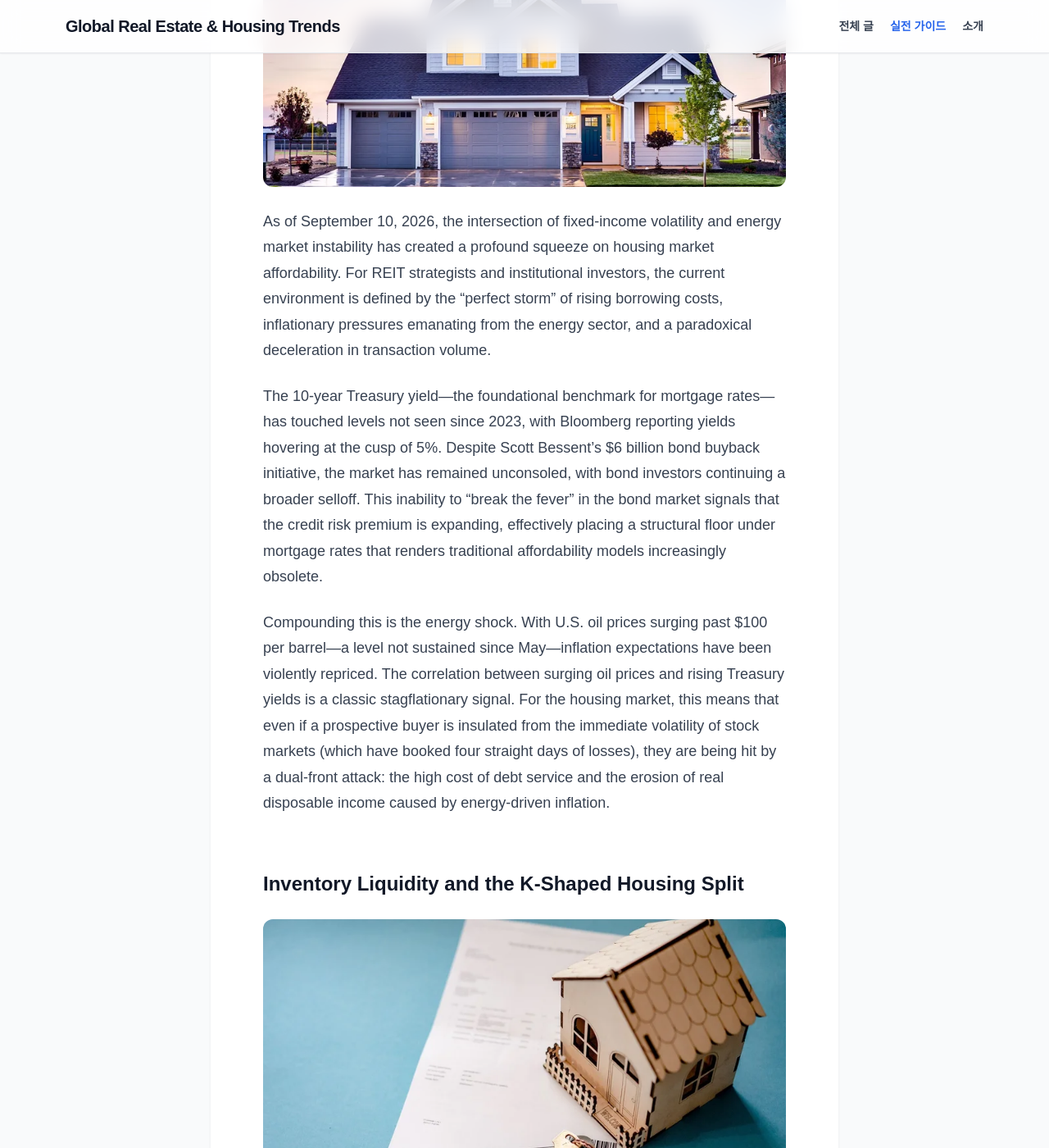
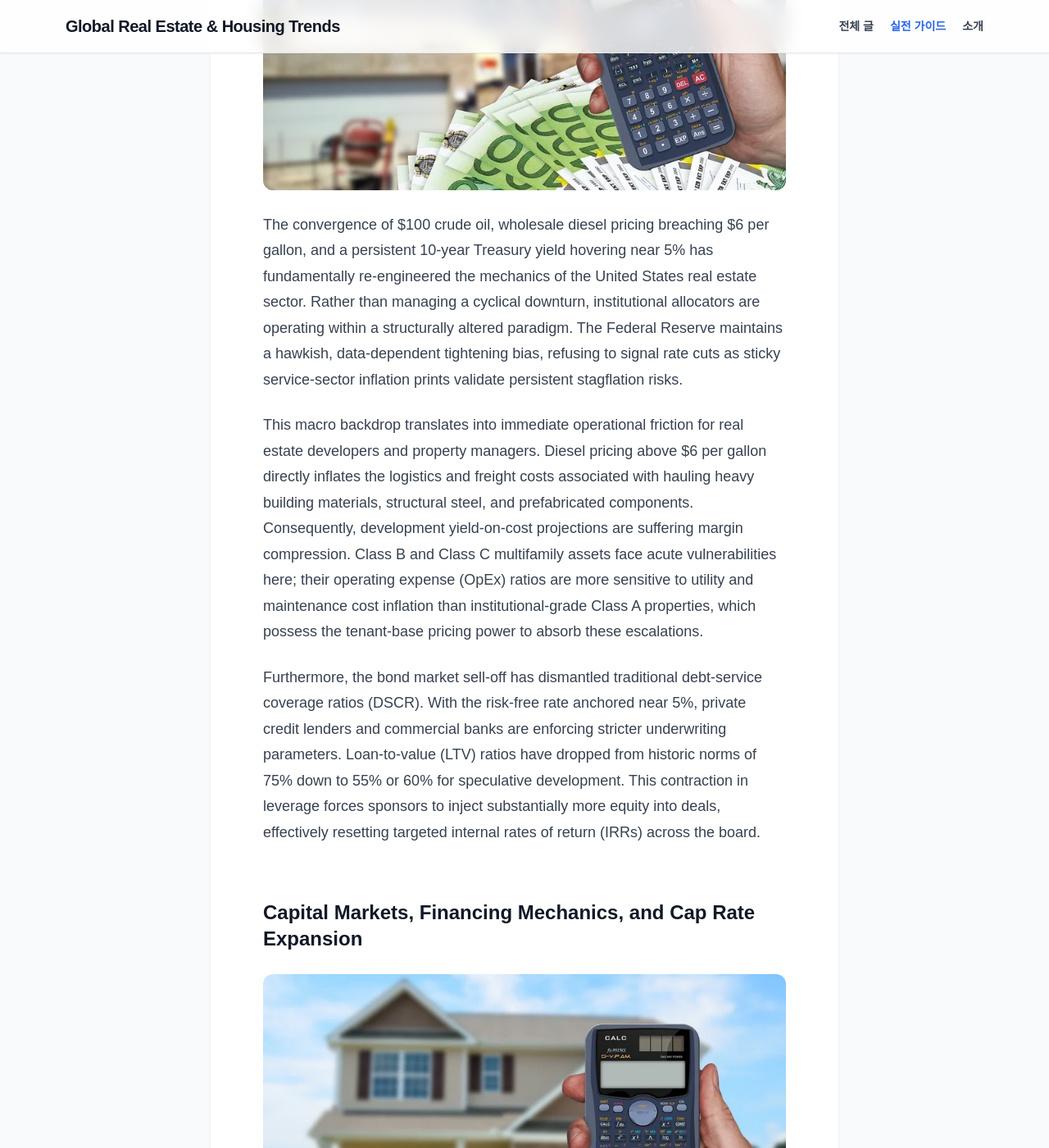
Before and after one commit to somsoo/blog-housing-global, a Jekyll site: the page built from _posts/2026-09-11-housing-market-affordability.md, in a window 1280 px wide and 1400 px high, scrolled down 968 px. Shown: the whole window at 82% size. Built offline with Jekyll 4.4.1, drawn with Linux system fonts in a browser that asks for light colours; nearby versions of some CDN libraries; some web fonts are replaced; some of the changed text lies outside the part shown.

Commit message:
Auto-generate new post via Gemini API

```diff
--- a/_posts/2026-09-11-housing-market-affordability.md
+++ b/_posts/2026-09-11-housing-market-affordability.md
@@ -1,70 +1,69 @@
 ---
 layout: post
-title: "Housing Affordability Squeezed by Yields and Energy"
+title: "Institutional Real Estate Strategy: Navigating High Yields and Operational Headwinds"
 date: 2026-09-11
-image: assets/images/thumb_1789099983.webp
-description: "Discover how rising Treasury yields and energy shocks are squeezing housing market affordability for investors and prospective buyers in late 2026."
+image: assets/images/thumb_1789126220.webp
+description: "An authoritative institutional analysis of how high Treasury yields, energy costs, and shifting cap rates impact real estate markets and investment strategy."
 ---
 
-## The Macroeconomic Convergence: Yields, Energy, and Housing
+## Macroeconomic Realities and Structural Pressures
 
-![Housing Affordability Strategic Analysis Graphic]({{ '/' | append: 'assets/images/vibe_1789099982_0.webp' | relative_url }})
+
+![Housing Market Affordability Strategic Market Analysis 1]({{ '/' | append: 'assets/images/vibe_1789126218_0.webp' | relative_url }})
 
 
 
-As of September 10, 2026, the intersection of fixed-income volatility and energy market instability has created a profound squeeze on housing market affordability. For REIT strategists and institutional investors, the current environment is defined by the "perfect storm" of rising borrowing costs, inflationary pressures emanating from the energy sector, and a paradoxical deceleration in transaction volume.
+The convergence of $100 crude oil, wholesale diesel pricing breaching $6 per gallon, and a persistent 10-year Treasury yield hovering near 5% has fundamentally re-engineered the mechanics of the United States real estate sector. Rather than managing a cyclical downturn, institutional allocators are operating within a structurally altered paradigm. The Federal Reserve maintains a hawkish, data-dependent tightening bias, refusing to signal rate cuts as sticky service-sector inflation prints validate persistent stagflation risks.
 
-The 10-year Treasury yield—the foundational benchmark for mortgage rates—has touched levels not seen since 2023, with Bloomberg reporting yields hovering at the cusp of 5%. Despite Scott Bessent’s $6 billion bond buyback initiative, the market has remained unconsoled, with bond investors continuing a broader selloff. This inability to "break the fever" in the bond market signals that the credit risk premium is expanding, effectively placing a structural floor under mortgage rates that renders traditional affordability models increasingly obsolete.
+This macro backdrop translates into immediate operational friction for real estate developers and property managers. Diesel pricing above $6 per gallon directly inflates the logistics and freight costs associated with hauling heavy building materials, structural steel, and prefabricated components. Consequently, development yield-on-cost projections are suffering margin compression. Class B and Class C multifamily assets face acute vulnerabilities here; their operating expense (OpEx) ratios are more sensitive to utility and maintenance cost inflation than institutional-grade Class A properties, which possess the tenant-base pricing power to absorb these escalations.
 
-Compounding this is the energy shock. With U.S. oil prices surging past $100 per barrel—a level not sustained since May—inflation expectations have been violently repriced. The correlation between surging oil prices and rising Treasury yields is a classic stagflationary signal. For the housing market, this means that even if a prospective buyer is insulated from the immediate volatility of stock markets (which have booked four straight days of losses), they are being hit by a dual-front attack: the high cost of debt service and the erosion of real disposable income caused by energy-driven inflation.
+Furthermore, the bond market sell-off has dismantled traditional debt-service coverage ratios (DSCR). With the risk-free rate anchored near 5%, private credit lenders and commercial banks are enforcing stricter underwriting parameters. Loan-to-value (LTV) ratios have dropped from historic norms of 75% down to 55% or 60% for speculative development. This contraction in leverage forces sponsors to inject substantially more equity into deals, effectively resetting targeted internal rates of return (IRRs) across the board.
 
-## Inventory Liquidity and the K-Shaped Housing Split
+## Capital Markets, Financing Mechanics, and Cap Rate Expansion
 
-![Housing Affordability Strategic Analysis Graphic]({{ '/' | append: 'assets/images/vibe_1789099982_1.webp' | relative_url }})
+
+![Housing Market Affordability Strategic Market Analysis 2]({{ '/' | append: 'assets/images/vibe_1789126219_1.webp' | relative_url }})
 
 
 
-A critical anomaly in the current market cycle is the divergence between inventory levels and sales velocity. Reports indicate that the housing market is currently experiencing its highest supply of inventory in over a decade. Ordinarily, such an inventory surplus would exert downward pressure on home prices. However, we are witnessing a "K-shaped" housing market split.
+The transmission mechanism from sovereign debt yields to commercial real estate valuations is governed by relentless mathematical reality. As the 10-year Treasury note tests the 5% threshold, real estate capitalization rates must reprice upward to maintain an acceptable risk premium over sovereign debt.
 
-The "slowest home sales in more than a year" metric suggests that liquidity is essentially frozen. While supply has risen, the cost of financing that inventory has risen faster, leading to an impasse between sellers and buyers. Sellers, perhaps anchored to previous valuation peaks, are hesitant to slash prices in a meaningful way, while buyers are mathematically excluded from the market by current mortgage rate trajectories.
+Transaction volumes have compressed sharply due to a widening bid-ask spread. Sellers anchored to 2021 valuation peaks remain unwilling to transact at lower prices, while institutional buyers—facing their own higher cost of capital—refuse to catch falling knives. This capital market freeze has exposed deep vulnerabilities in private debt funds that relied on short-term floating-rate bridge loans. Sponsors who failed to secure interest rate caps when the Federal Reserve initiated its hiking cycle are now experiencing severe cash flow depletion as debt service payments consume upwards of 80% of net operating income (NOI).
 
-For institutional REIT managers, this creates a unique liquidity risk. High inventory levels generally imply a healthy turnover potential; however, when the transaction mechanism (the mortgage market) is broken, inventory becomes "stranded." This stranded inventory is not a precursor to a price crash in the traditional sense, but rather a reflection of a market that has hit an affordability wall. The lack of transaction volume suggests that the price discovery mechanism is malfunctioning, leaving us in a period of high-supply, low-velocity stagnation.
+| Market Indicator | Current Status / Threshold | Economic Impact on Housing & REITs |
+| :--- | :--- | :--- |
+| **US Diesel Prices** | Sustained above $6 per gallon | Inflates heavy freight, supply chain logistics, and building material delivery costs, compressing developer margins. |
+| **Crude Oil** | Testing the $100 per barrel mark | Drives economy-wide input cost inflation, sustaining stagflation concerns and restricting central bank easing. |
+| **10-Year Treasury Yield** | Nearing the 5% resistance level | Elevates baseline borrowing costs, forcing cap rate expansion and driving down asset valuations. |
+| **Federal Reserve Policy** | Hawkish pause / Data-dependent | Eliminates near-term financing relief, tying capital costs strictly to incoming CPI and labor reports. |
 
-## Comparative Metrics: Market Indicators as of Sept 10, 2026
+This capital starvation is creating a bifurcated market. Well-capitalized public REITs with fixed-rate, long-duration debt profiles are quietly positioning to acquire distressed assets from over-leveraged private equity syndicates. Conversely, operators dependent on maturing short-term debt face forced recapitalizations or dilutive equity calls. Implied cap rates in the public REIT market are currently signaling asset values that private markets have yet to fully acknowledge in their net asset value (NAV) calculations.
 
-![Housing Affordability Strategic Analysis Graphic]({{ '/' | append: 'assets/images/vibe_1789099983_2.webp' | relative_url }})
+## Operational Volatility and Asset-Class Divergence
+
+
+![Housing Market Affordability Strategic Market Analysis 3]({{ '/' | append: 'assets/images/vibe_1789126219_2.webp' | relative_url }})
 
 
 
-The following table summarizes the primary data points influencing the current real estate investment climate.
+The traditional housing market remains locked in stasis due to the lock-in effect. Approximately 85% of existing homeowners hold mortgages significantly below prevailing rates, rendering them economically irrational sellers. This inventory starvation has kept nominal home prices sticky even as demand drops, shutting out first-time buyers and forcing renter demand to remain artificially elevated.
 
-| Metric | Status / Value | Market Implication |
-| :--- | :--- | :--- |
-| **10-Year Treasury Yield** | Cusp of 5% | Direct upward pressure on mortgage rates; highest since 2023. |
-| **U.S. Crude Oil Price** | > $100 / barrel | Inflationary fuel; drives hawkish sentiment in bond markets. |
-| **Housing Inventory** | Highest in over a decade | High supply, yet lowest sales in >1 year = Market impasse. |
-| **Stock Market Trends** | 4th straight day of losses | Negative wealth effect cooling luxury/discretionary real estate. |
-| **Bond Buyback Impact** | Ineffective | Institutional lack of confidence in yield stabilization. |
+However, high rental demand does not equate to unbridled net income growth. Property management firms are absorbing severe cost inflation across insurance, property taxes, and maintenance labor. Insurance premiums, in particular, have surged by double-digit percentages year-over-year in high-risk climate zones like Florida, Texas, and coastal California, directly destroying NOI projections for multifamily assets.
 
-*Note: Specific dollar-denominated average home prices and exact mortgage percentage points remain undisclosed in current reporting, highlighting the reliance on trend analysis over absolute pricing data.*
+Institutional portfolios are consequently shifting away from speculative greenfield developments toward infill industrial and necessity-based retail. Industrial assets, while also impacted by diesel and logistics costs, benefit from sticky tenant demand tied to long-term supply chain optimization. Meanwhile, over-supplied Sunbelt multifamily markets are experiencing localized rent stagnation as new supply delivered from 2022 and 2023 construction starts collides with softening real wage growth. Operators in these submarkets are being forced to offer leasing concessions—such as free months of rent—further eroding projected cash flows.
 
-## Strategic Outlook and Institutional Action Plan
+## Institutional Action Plan and Defensive Portfolio Construction
 
-![Housing Affordability Strategic Analysis Graphic]({{ '/' | append: 'assets/images/vibe_1789099983_3.webp' | relative_url }})
+
+![Housing Market Affordability Strategic Market Analysis 4]({{ '/' | append: 'assets/images/vibe_1789126219_3.webp' | relative_url }})
 
 
 
-For the institutional investor, the current housing landscape requires a pivot from growth-oriented acquisition strategies to defensive yield preservation. The combination of sustained bond market selloffs and energy-led inflation suggests that the "higher for longer" narrative has transitioned into a "higher and more volatile" reality.
+Navigating this high-yield, high-cost operating environment requires a pivot from speculative growth to defensive capital preservation and surgical asset selection. Institutional fiduciaries must execute specific operational mandates to protect portfolio value.
 
-When Treasury yields near 5%, the required cap rate for institutional real estate must adjust upward to maintain the spread against risk-free assets. If housing market sales remain at their weakest levels in over a year, REITs holding high-turnover residential portfolios face significant occupancy and liquidity risks. Investors must account for the fact that the Federal Reserve has limited tools to "calm the bond market" without exacerbating the inflation fire caused by $100 oil.
-
-**Strategic Action Plan for Market Participants:**
-
-1.  **Stress Test Portfolio Leverage:** Given that the 10-year Treasury is testing 5%, model debt service coverage ratios (DSCR) against an environment where refinancing costs do not retreat for the next 18–24 months. Do not count on a "pivot" to lower rates in the immediate term.
-2.  **Monitor "Stuck" Inventory Data:** Track the delta between regional inventory increases and actual closings. If inventory rises without a corresponding drop in price, liquidity risk is compounding. Focus on geographic clusters where this divergence is most pronounced, as these are the areas most susceptible to valuation haircuts.
-3.  **Hedge Against Energy Volatility:** Recognize that housing affordability is no longer just a function of the Fed Funds Rate; it is a function of the broader consumer basket. With oil breaching $100, household residual income—the primary engine for mortgage qualification—will face sustained downward pressure. Reassess the target buyer profile to ensure your assets are not overly concentrated in segments most sensitive to energy-driven inflation.
-
-Ultimately, the market is currently caught in a liquidity trap. Until the bond market finds a sustainable anchor—which is currently thwarted by both macroeconomic fear and geopolitical tensions such as the Iran conflict—the housing sector will remain in a state of suspended animation, defined by record-high supply and record-low transaction volume. Investors should prioritize asset quality and debt stability over speculative valuation growth.
+1. **Mandate Strict LTV Constraints and Recapitalization Reserves:** Restrict new acquisitions to maximum LTVs of 50% to insulate portfolios against further cap rate expansion. Ring-fence cash reserves specifically to fund upcoming tenant improvements and capital expenditures without relying on emergency credit lines.
+2. **Audit Debt Maturities and Execute Hard Hedging:** Catalog all floating-rate debt exposures across the portfolio. Ensure that interest rate caps are actively in place and stress-test every asset against a sustained 5.5% 10-year Treasury environment to identify potential default triggers well in advance of maturity dates.
+3. **Target Pricing Power and Infill Resiliency:** Allocate capital toward assets with inelastic demand profiles, such as medical office buildings, supply-constrained industrial logistics parks, and high-barrier-to-entry rental housing where landlords retain the ability to pass through property-level expense inflation directly to tenants.
 <div style="margin: 35px 0; padding: 16px 20px; border-left: 4px solid #3b82f6; background-color: #f8fafc; font-size: 13px; color: #475569; line-height: 1.6;">
     <strong>Data Integrity & Attribution:</strong> This analytical report is curated from public central bank announcements, institutional market disclosures, and verified news feeds. Factual figures and metrics are validated via automated factual consistency checks.
 </div>
```
Also changed, not shown: assets/images/thumb_1789126220.webp (added), assets/images/vibe_1789126218_0.webp (added), assets/images/vibe_1789126219_1.webp (added), assets/images/vibe_1789126219_2.webp (added), assets/images/vibe_1789126219_3.webp (added).
